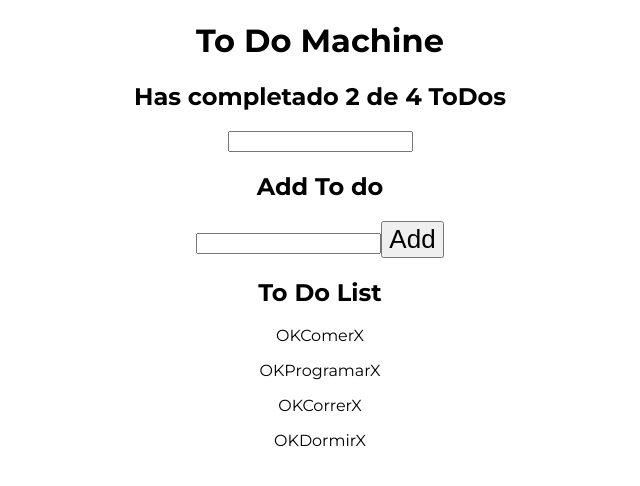
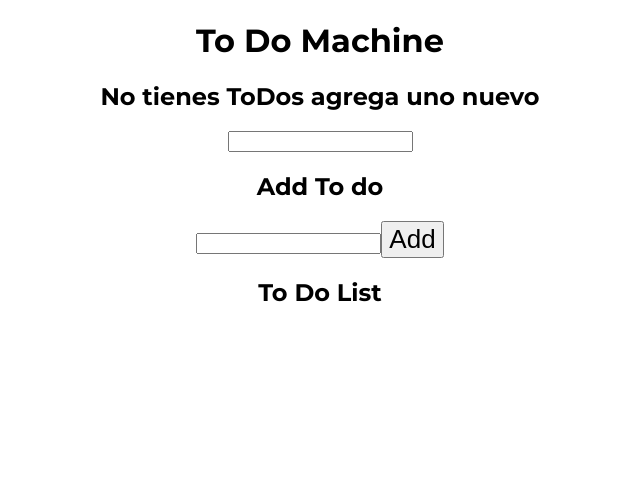
Before and after one commit to joseluis1061/ToDo-App, a React (Vite) app: page / in a window 1280 px wide. Shown: the top 486 px of the page, without its empty margins (320-960 px from the left). Built offline with nearby package versions, Linux system fonts and the light colour scheme.

Commit message:
Se creo un Hook propio para consumir datos desde el localStorage y a su vez actualizar los datos de tareas que consumamos dentro de nuestra APP.

```diff
--- a/src/App.jsx
+++ b/src/App.jsx
@@ -6,13 +6,60 @@ import {NewTodo} from './components/NewTodo'
 import { Counter } from './components/Counter'
 
 
-const defaultList = [{text:'Comer', complete:false, id:'0'},
-{text:'Programar', complete:true, id:'1'},
-{text:'Correr', complete:false, id:'2'},
-{text:'Dormir', complete:true, id:'3'}];
+// const defaultList = [{text:'Comer', complete:false, id:'0'},
+// {text:'Programar', complete:true, id:'1'},
+// {text:'Correr', complete:false, id:'2'},
+// {text:'Dormir', complete:true, id:'3'}];
+
+function useLocalStorage(itemName, initialValue){
+  //Solicita la base de datos de local storage
+  const localList = localStorage.getItem(itemName);
+  //Inicio la variable que contiene la info de tareas
+  let listaStorage;
+  //Compruebo si obtengo datos, en caso de que no...
+  if(!localList){
+    //Inicio un item con estado vacio de la base de datos localStorage
+    localStorage.setItem(itemName, JSON.stringify(initialValue));
+    //Tambien inicio mi variable de App en el mismmo estado vacio
+    listaStorage = initialValue;
+  }else{
+    //Si obtengo datos lo transformo de Json a un tipo de dato
+    //que pueda procesar y consumir en mi APP
+    listaStorage = JSON.parse(localList);
+  }
+
+  //Ahora debo crear el hook que producira los cambios de variable item
+  //al interior de mi app iniciandolos con el valor inicial que obtuve
+  //desde el local Storage
+  const [item, setItem] = useState(listaStorage);
+
+  //Este método lo usaremos para actualizar el local storage y el
+  //item de la APP mediante la función saveItem que recibe datos
+  //desde nuestra APP. En este caso llame la variable newItem
+  const saveItem = (newItem) => {
+    //El dato recibido lo convertimos a JSON
+    const stringifiedItem = JSON.stringify(newItem);
+    //Y con el actualizo el local Storage
+    localStorage.setItem(itemName, stringifiedItem);
+    //Con el dato recibido actualizo el estado de la variable en la APP
+    setItem(newItem);
+  };
+
+  //El hoock debe retornar la función de cambio de valor
+  //y el nuevo valor que vamos a usar dentro de un array.
+  return [
+    item,
+    saveItem,
+  ];
+
+}
+
 
 function App() {
-  const [listaTareas, setListaTareas] = useState(defaultList);
+
+  const [listaTareas, setListaTareas] = useLocalStorage('listaTareas_V1', []);
+  console.log(`Mi lista ${listaTareas}`)
+  // const [listaTareas, setListaTareas] = useState(listaStorage);
   const [serchText, setSerchText] = useState('');
 
   //Conteo completadas y totales
@@ -24,7 +71,6 @@ function App() {
   }
   const totalComplete = contarTotalComplete();
   const totalTareas = listaTareas.length;
-
 
   //Busqueda
   let lista = listaTareas;
@@ -43,20 +89,20 @@ function App() {
     const indexComplete = listaTareas.findIndex((tarea)=>{
       return tarea.id === id;
     });
-    console.log("indexComplete "+indexComplete)
     const newList = [...listaTareas]
     newList[indexComplete].complete = !newList[indexComplete].complete;
+    localStorage.setItem('listaTareas_V1',JSON.stringify(newList));
     setListaTareas(newList)
   };
 
-  //Marcar tarea terminada
+  //Eliminar tarea
   const onRemove=(id)=>{
     const indexRemove = listaTareas.findIndex((tarea)=>{
       return tarea.id === id;
     });
-    console.log("indexComplete "+indexRemove)
     const newList = [...listaTareas]
     newList.splice(indexRemove, 1);
+    localStorage.setItem('listaTareas_V1',JSON.stringify(newList));
     setListaTareas(newList)
   };
 
```
